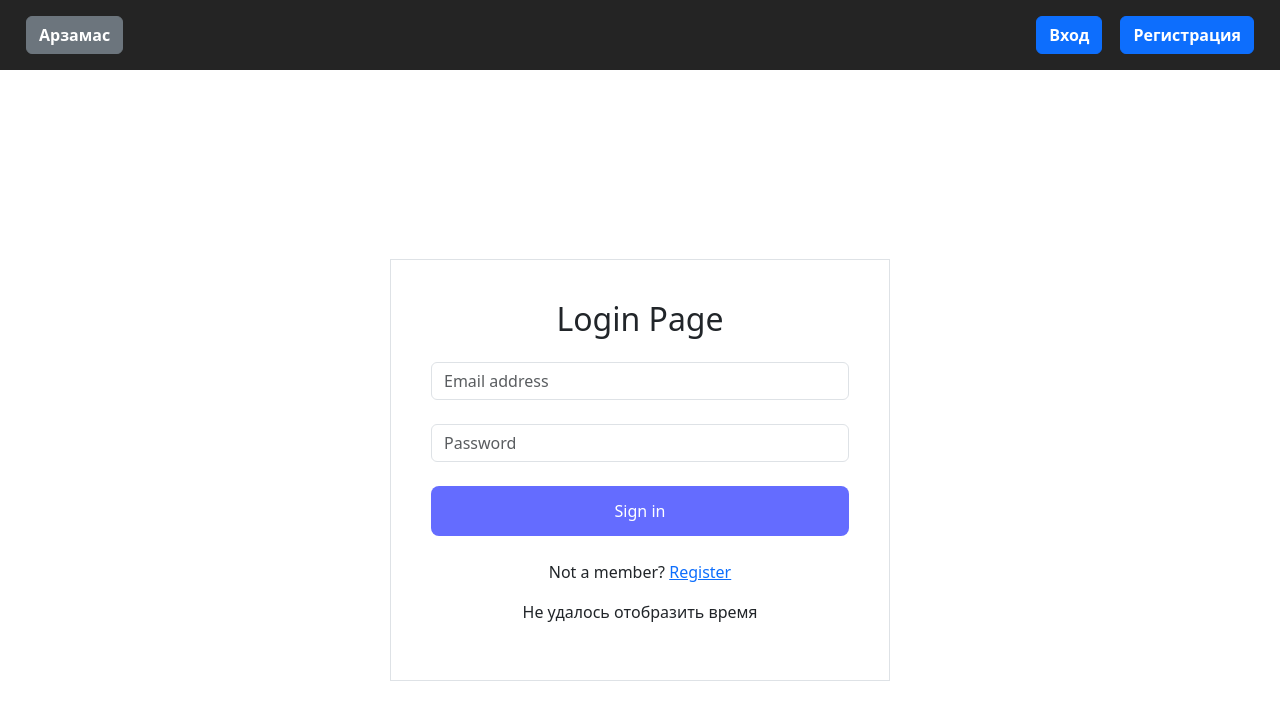
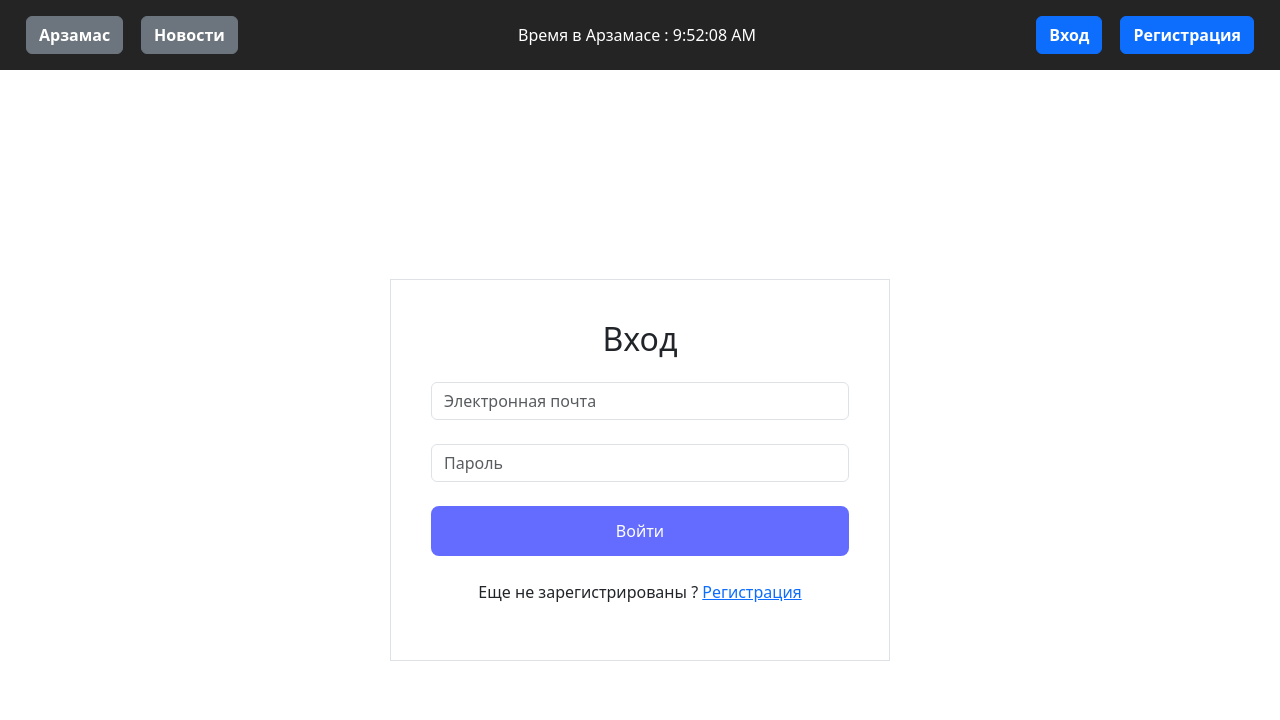
Before and after one commit to Saggitariuzz/java567, a React (Vite) app in the folder react-frontend/: page /login in a window 1280 px wide. Shown: the top 720 px of the page. Built offline with nearby package versions, Linux system fonts and the light colour scheme; no server answers.

Commit message:
"Added NewsPage component and CurrentTime component to App.jsx, removed time-related code from LoginPage.jsx, and updated Russian translations"

```diff
--- a/react-frontend/src/App.jsx
+++ b/react-frontend/src/App.jsx
@@ -4,13 +4,23 @@ import LoginPage from './LoginPage';
 import SignupPage from './SignupPage';
 import Dashboard from './Dashboard';
 import CityPage from './CityPage';
+import CurrentTime from './CurrentTime';
+import NewsPage from './NewsPage'; // Импортируем компонент новостей
 
 function App() {
   return (
     <div className="App">
       <Router>
-        <div className="header d-flex justify-content-between p-3">
-          <Link to="/" className="btn btn-secondary">Арзамас</Link>
+        <div className="header d-flex justify-content-between align-items-center p-3">
+          <div className="d-flex align-items-center">
+            <Link to="/" className="btn btn-secondary">Арзамас</Link>
+            <Link to="/news" className="btn btn-secondary mx-2">Новости</Link>
+          </div>
+
+          <div className="current-time">
+            <CurrentTime />
+          </div>
+
           <div>
             <Link to="/login" className="btn btn-primary mx-2">Вход</Link>
             <Link to="/signup" className="btn btn-primary">Регистрация</Link>
@@ -20,6 +30,7 @@ function App() {
         <div className="d-flex justify-content-center align-items-center vh-100">
           <Routes>
             <Route path="/" element={<CityPage />} />
+            <Route path="/news" element={<NewsPage />} />
             <Route path="/login" element={<LoginPage />} />
             <Route path="/signup" element={<SignupPage />} />
             <Route path="/dashboard" element={<Dashboard />} />
--- /dev/null
+++ b/react-frontend/src/CurrentTime.jsx
@@ -0,0 +1,23 @@
+// CurrentTime.js
+import React, { useEffect, useState } from 'react';
+
+function CurrentTime() {
+    const [time, setTime] = useState('');
+
+    useEffect(() => {
+        const updateCurrentTime = () => {
+            const now = new Date();
+            const formattedTime = now.toLocaleTimeString();
+            setTime(formattedTime);
+        };
+
+        updateCurrentTime(); // Обновление времени при монтировании
+        const interval = setInterval(updateCurrentTime, 1000); // Обновление каждую секунду
+
+        return () => clearInterval(interval); // Очистка интервала при размонтировании
+    }, []);
+
+    return <div>Время в Арзамасе : {time}</div>;
+}
+
+export default CurrentTime;
--- a/react-frontend/src/LoginPage.jsx
+++ b/react-frontend/src/LoginPage.jsx
@@ -8,8 +8,7 @@ function LoginPage() {
     const [username, setUsername] = useState('');
     const [password, setPassword] = useState('');
     const [error, setError] = useState('');
-    const [timeerror, setTimeerror] = useState('');
-    const [time, setTime] = useState('');
+
     const navigate = useNavigate();
 
     const handleLogin = async () => {
@@ -27,31 +26,14 @@ function LoginPage() {
         }
     };
 
-    const handleTime = async () => {
-        try {
-            const response = await axios.get("http://localhost:8080/time");
-            setTime(response.data);
-        } catch (err) {
-            setTimeerror("Не удалось отобразить время");
-        }
-    };
-
-    useEffect(() => {
-        handleTime();
-        const interval = setInterval(() => {
-            handleTime();
-        }, 10000);
-        return () => clearInterval(interval);
-    }, []);
-
     return (
         <div className="d-flex justify-content-center align-items-center vh-100">
             <div className="border rounded-lg p-4" style={{ width: '500px', height: 'auto' }}>
                 <MDBContainer className="p-3">
-                    <h2 className="mb-4 text-center">Login Page</h2>
+                    <h2 className="mb-4 text-center">Вход</h2>
                     <MDBInput
                         wrapperClass='mb-4'
-                        placeholder='Email address'
+                        placeholder='Электронная почта'
                         id='email'
                         value={username}
                         type='email'
@@ -59,7 +41,7 @@ function LoginPage() {
                     />
                     <MDBInput
                         wrapperClass='mb-4'
-                        placeholder='Password'
+                        placeholder='Пароль'
                         id='password'
                         type='password'
                         value={password}
@@ -71,16 +53,12 @@ function LoginPage() {
                         style={{ height: '50px', width: '100%' }}
                         onClick={handleLogin}
                     >
-                        Sign in
+                        Войти
                     </button>
                     <div className="text-center">
-                        <p>Not a member? <a href="/signup">Register</a></p>
+                        <p>Еще не зарегистрированы ? <a href="/signup">Регистрация</a></p>
                     </div>
-                    {timeerror ? (
-                        <p className="text-center">{timeerror}</p>
-                    ) : (
-                        <p className='text-center'>{time}</p>
-                    )}
+
                 </MDBContainer>
             </div>
         </div>
--- /dev/null
+++ b/react-frontend/src/NewsPage.jsx
@@ -0,0 +1,37 @@
+import React, { useEffect, useState } from 'react';
+import axios from 'axios';
+
+function NewsPage() {
+    const [news, setNews] = useState([]);
+
+    useEffect(() => {
+        // Запрос к серверу для получения новостей
+        const fetchNews = async () => {
+            try {
+                const response = await axios.get('http://localhost:8081/news'); // Замените на ваш API-эндпоинт
+                setNews(response.data);
+            } catch (error) {
+                console.error('Error fetching news:', error);
+            }
+        };
+
+        fetchNews();
+    }, []);
+
+    return (
+        <div className="container mt-5">
+            <h2 className="text-center mb-4">Новости</h2>
+            <ul className="list-group">
+                {news.map((item, index) => (
+                    <li key={index} className="list-group-item">
+                        <h5>{item.title}</h5>
+                        <p>{item.content}</p>
+                        <small>{new Date(item.date).toLocaleString()}</small>
+                    </li>
+                ))}
+            </ul>
+        </div>
+    );
+}
+
+export default NewsPage;
```
